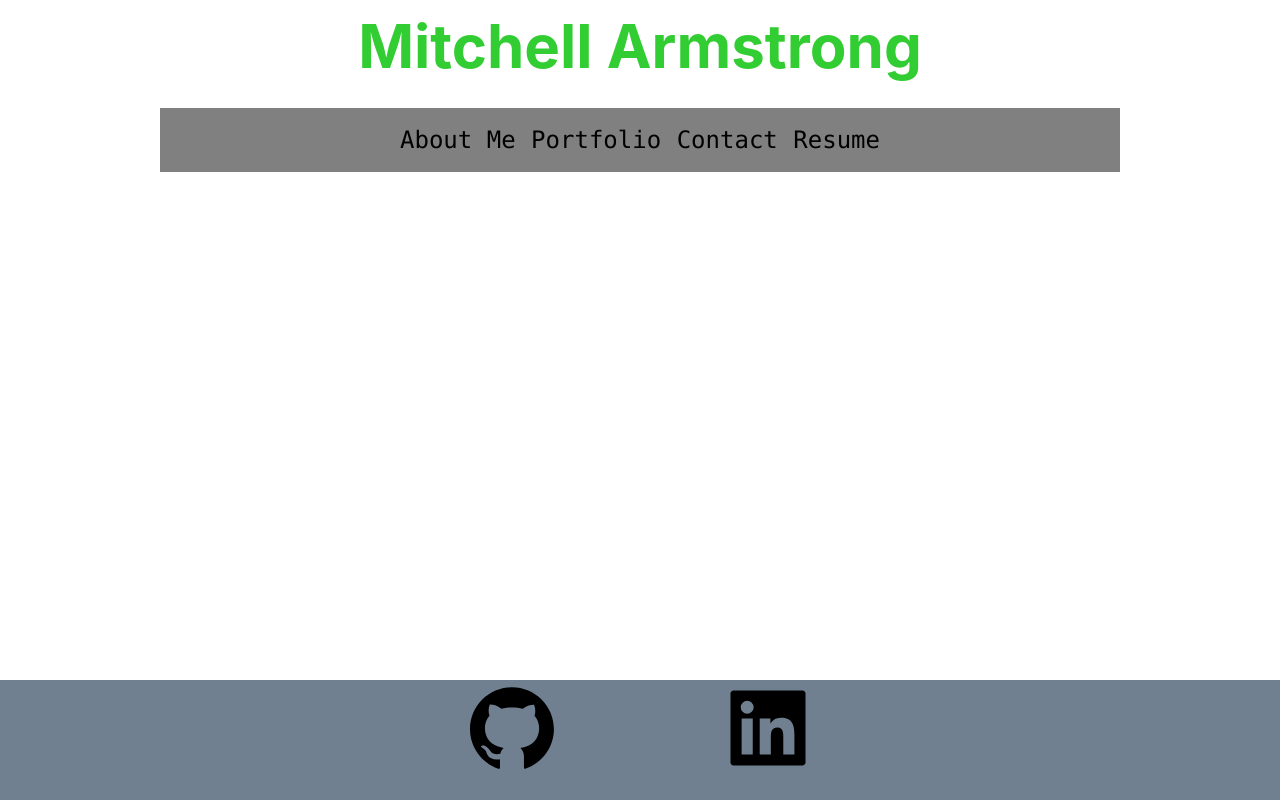
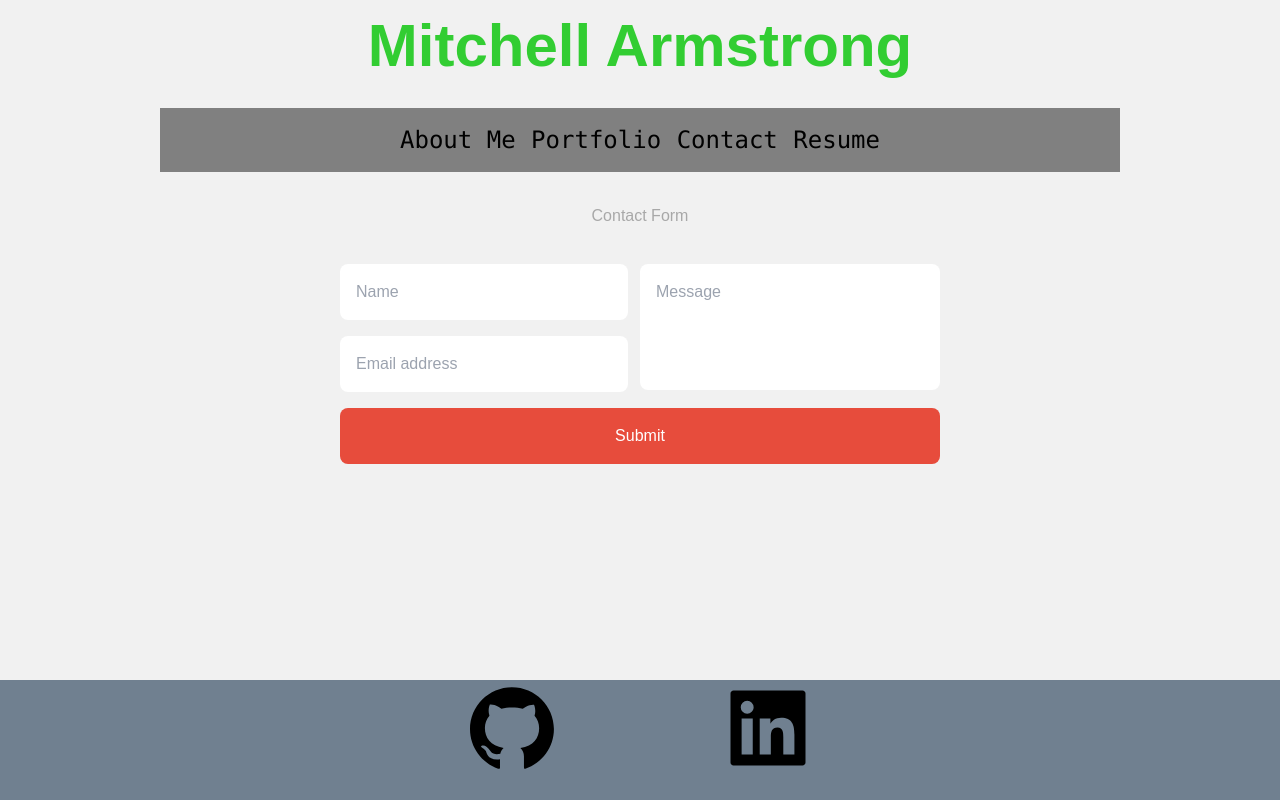
Before and after one commit to ScarElite/professional-portfolio, a React (Create React App) app: page /contact in a window 1280 px wide. Built offline with nearby package versions, Linux system fonts and the light colour scheme.

Commit message:
Added a Contact component and added the contact form

```diff
--- a/package.json
+++ b/package.json
@@ -3,15 +3,18 @@
   "version": "0.1.0",
   "private": true,
   "dependencies": {
+    "@emailjs/browser": "^3.10.0",
     "@testing-library/jest-dom": "^5.16.5",
     "@testing-library/react": "^13.4.0",
     "@testing-library/user-event": "^13.5.0",
     "bootstrap-icons": "^1.10.2",
+    "emailjs-com": "^3.2.0",
     "react": "^18.2.0",
     "react-dom": "^18.2.0",
     "react-icons": "^4.7.1",
     "react-router-dom": "^6.5.0",
     "react-scripts": "5.0.1",
+    "sweetalert2": "^11.6.15",
     "web-vitals": "^2.1.4"
   },
   "scripts": {
--- a/src/App.js
+++ b/src/App.js
@@ -5,6 +5,7 @@
 import Nav from "./components/Nav";
 import About from "./components/About";
 import Portfolio from "./components/Portfolio";
+import Contact from "./components/Contact";
 import Footer from "./components/Footer";
 
 function App() {
@@ -16,6 +17,7 @@
         <Routes>
           <Route path="/" element={<About />} />
           <Route path="/portfolio" element={<Portfolio />} />
+          <Route path="/contact" element={<Contact />} />
         </Routes>
         <Footer />
       </Router>
--- /dev/null
+++ b/src/components/Contact/index.js
@@ -0,0 +1,51 @@
+import React, { useRef } from "react";
+import emailjs from "@emailjs/browser";
+import Swal from "sweetalert2";
+
+const Contact = () => {
+  const form = useRef();
+  const sendEmail = (e) => {
+    e.preventDefault();
+    emailjs
+      .sendForm(
+        process.env.REACT_APP_SERVICE_ID,
+        process.env.REACT_APP_TEMPLATE_ID,
+        form.current,
+        process.env.REACT_APP_PUBLIC_KEY
+      )
+      .then(
+        (result) => {
+          console.log(result.text);
+          Swal.fire({
+            icon: "success",
+            title: "Message Sent Successfully",
+          });
+        },
+        (error) => {
+          console.log(error.text);
+          Swal.fire({
+            icon: "error",
+            title: "Something went wrong :sweat_smile:",
+            text: error.text,
+          });
+        }
+      );
+  };
+  return (
+    <div>
+      <h1>Contact Form</h1>
+      <form className="cf" ref={form} onSubmit={sendEmail}>
+        <div className="half left cf">
+          <input type="text" placeholder="Name" name="user_name" />
+          <input type="email" placeholder="Email address" name="user_email" />
+        </div>
+        <div className="half right cf">
+          <textarea name="message" type="text" placeholder="Message"></textarea>
+        </div>
+        <input type="submit" value="Submit" id="input-submit" />
+      </form>
+    </div>
+  );
+};
+
+export default Contact;
--- a/src/index.css
+++ b/src/index.css
@@ -15,3 +15,68 @@
   font-family: source-code-pro, Menlo, Monaco, Consolas, 'Courier New',
     monospace;
 }
+
+@import url(https://fonts.googleapis.com/css?family=Merriweather);
+html,
+body {
+  background: #F1F1F1;
+  font-family: 'Merriweather', sans-serif;
+}
+h1 {
+  text-align: center;
+  color: #A8A8A8;
+}
+form {
+  max-width: 600px;
+  text-align: center;
+  margin: 20px auto;
+}
+input,
+textarea {
+  border: 0;
+  outline: 0;
+  padding: 1em;
+  border-radius: 8px;
+  display: block;
+  width: 100%;
+  margin-top: 1em;
+  font-family: 'Merriweather', sans-serif;
+  resize: none;
+}
+#input-submit {
+  color: white;
+  background: #E74C3C;
+  cursor: pointer;
+}
+#input-submit:hover {
+  box-shadow: 0 1px 1px 1px rgba(0, 0, 0, 0.2);
+}
+textarea {
+  height: 126px;
+}
+.half {
+  float: left;
+  width: 48%;
+  margin-bottom: 1em;
+}
+.right {
+  width: 50%;
+}
+.left {
+  margin-right: 2%;
+}
+@media (max-width: 480px) {
+  .half {
+    width: 100%;
+    float: none;
+    margin-bottom: 0;
+  }
+}
+.cf:before,
+.cf:after {
+  content: ' ';
+  display: table;
+}
+.cf:after {
+  clear: both;
+}
```
Also changed, not shown: 1 other file (tests, documents, lock files or other folders).
